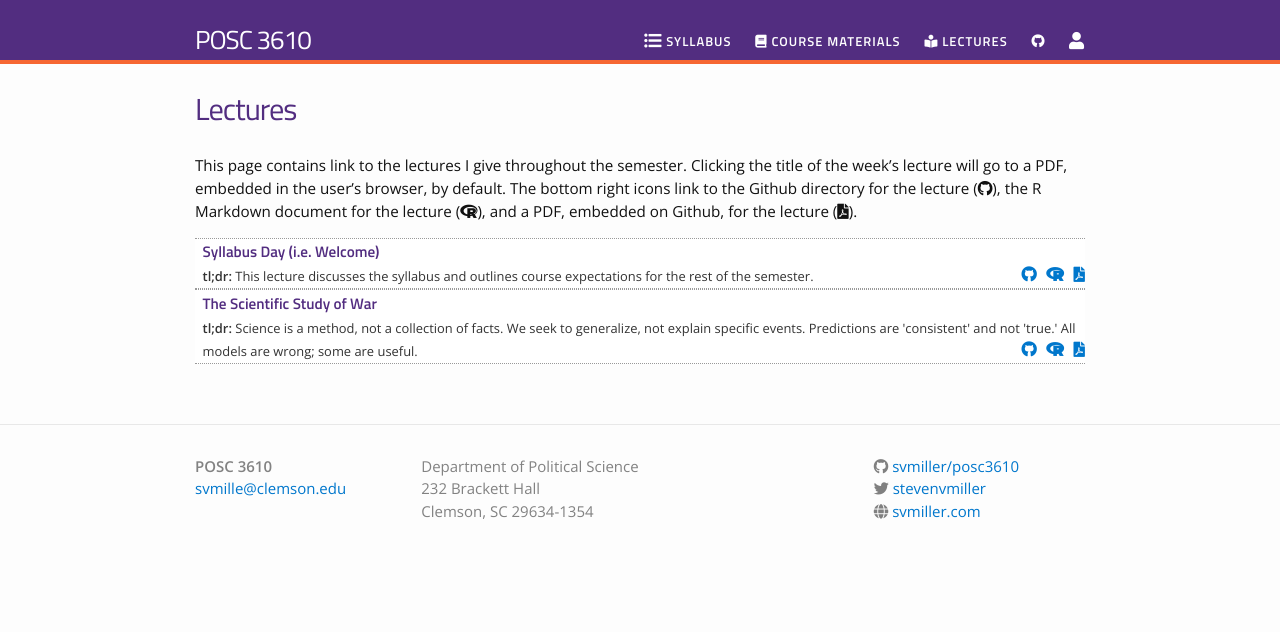
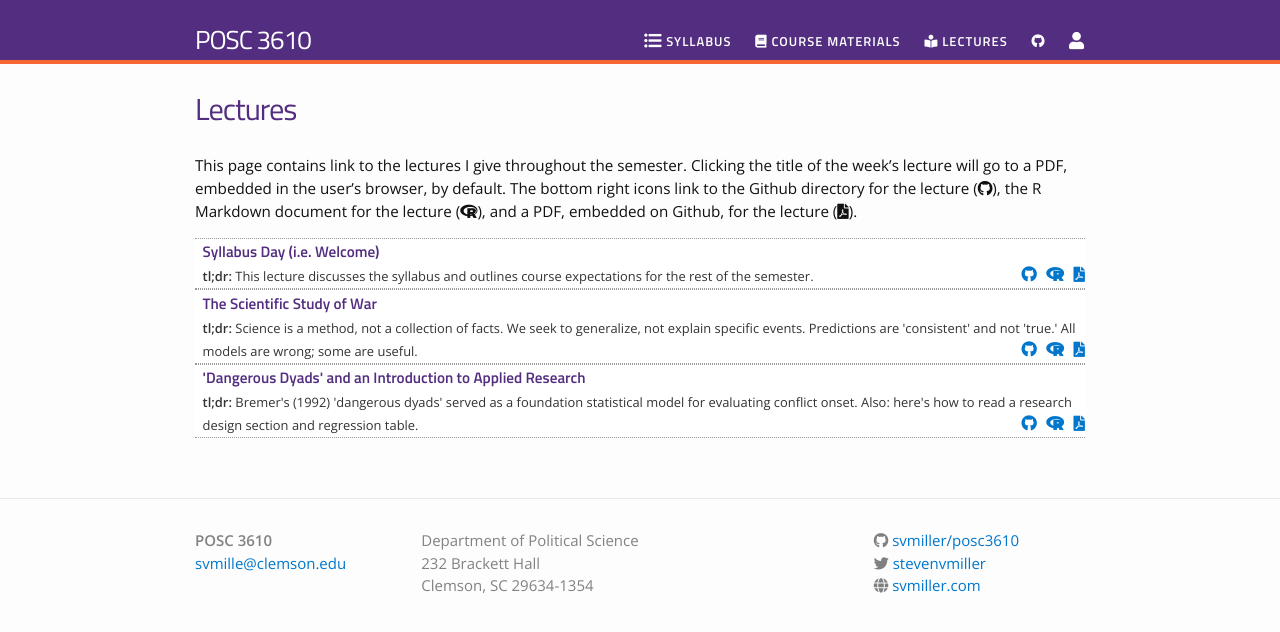
Before and after one commit to svmiller/posc3610, a Jekyll site: the page built from lectures.md, in a window 1280 px wide. Shown: the top 632 px of the page. Built offline with Jekyll 4.4.1, drawn with Linux system fonts in a browser that asks for light colours; nearby versions of some CDN libraries.

Commit message:
dangerous dyads

```diff
--- a/_data/lectures.yml
+++ b/_data/lectures.yml
@@ -7,3 +7,8 @@
   filename: scientific-study-war
   dirname: scientific-study-war
   tldr: "Science is a method, not a collection of facts. We seek to generalize, not explain specific events. Predictions are 'consistent' and not 'true.' All models are wrong; some are useful."
+
+- title: "'Dangerous Dyads' and an Introduction to Applied Research"
+  filename: dangerous-dyads
+  dirname: dangerous-dyads
+  tldr: "Bremer's (1992) 'dangerous dyads' served as a foundation statistical model for evaluating conflict onset. Also: here's how to read a research design section and regression table."
```
